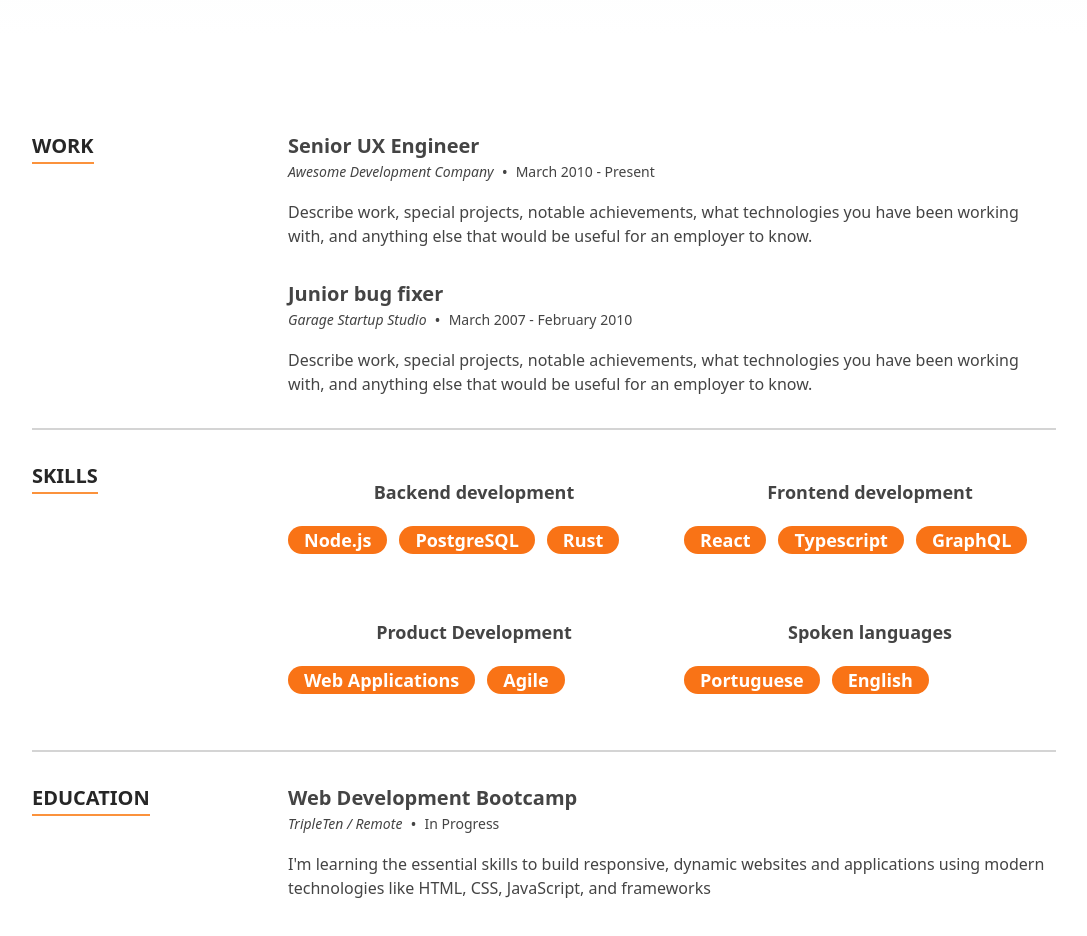
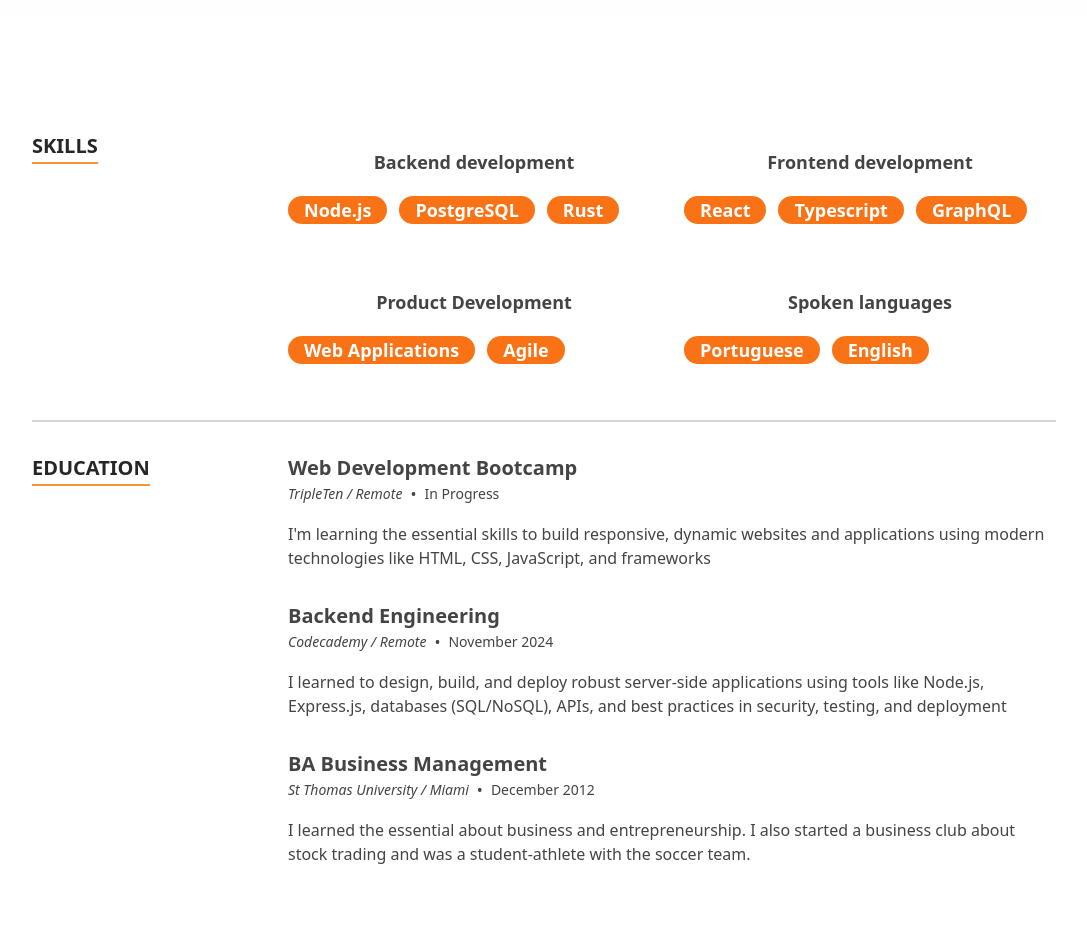
Before and after one commit to borgesenioc/react-resume-enio, a Next.js app: page / in a window 1280 px wide. Shown: the part 2100-3036 px from the top of the page, without its empty margins (96-1183 px from the left). Built offline with nearby package versions, Linux system fonts and the light colour scheme.

Commit message:
Remove work experience section

```diff
--- a/src/components/Sections/Resume/index.tsx
+++ b/src/components/Sections/Resume/index.tsx
@@ -1,6 +1,6 @@
 import {FC, memo} from 'react';
 
-import {education, experience, SectionId, skills} from '../../../data/data';
+import {education, SectionId, skills} from '../../../data/data';
 import Section from '../../Layout/Section';
 import ResumeSection from './ResumeSection';
 import {SkillGroup} from './Skills';
@@ -10,11 +10,6 @@ const Resume: FC = memo(() => {
   return (
     <Section className="bg-white" sectionId={SectionId.Resume}>
       <div className="flex flex-col divide-y-2 divide-neutral-300">
-        <ResumeSection title="Work">
-          {experience.map((item, index) => (
-            <TimelineItem item={item} key={`${item.title}-${index}`} />
-          ))}
-        </ResumeSection>
         <ResumeSection title="Skills">
           <div className="grid grid-cols-1 gap-6 md:grid-cols-2">
             {skills.map((skillgroup, index) => (
--- a/src/data/data.tsx
+++ b/src/data/data.tsx
@@ -36,7 +36,7 @@ import {
  */
 export const homePageMeta: HomepageMeta = {
   title: 'Enio Borges',
-  description: 'A personal website built by a web developer in the making.',
+  description: 'A portfolio website to showcase my goals, my character and my skills.',
 };
 
 /**
```
